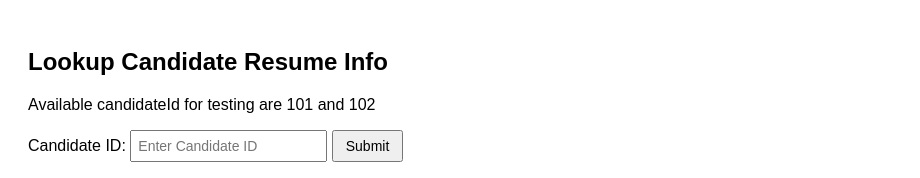
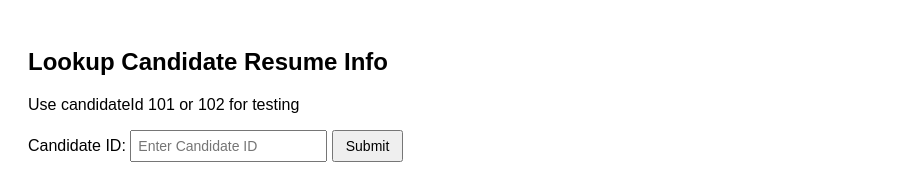
Before and after one commit to RavikanthEragapati/aws-demo, a website: page front-end-ui/index.html in a window 1280 px wide. Shown: the top 178 px of the page, without its empty margins (0-920 px from the left). Drawn offline with Linux system fonts and the light colour scheme.

Commit message:
Update index.html

```diff
--- a/front-end-ui/index.html
+++ b/front-end-ui/index.html
@@ -34,7 +34,7 @@
 <body>
 
 <h2>Lookup Candidate Resume Info</h2>
-<p> Available candidateId for testing are 101 and 102 </p>
+<p> Use candidateId 101 or 102 for testing  </p>
 <label for="candidateId">Candidate ID:</label>
 <input type="text" id="candidateId" placeholder="Enter Candidate ID"/>
 <button onclick="fetchResumeData()">Submit</button>
```
